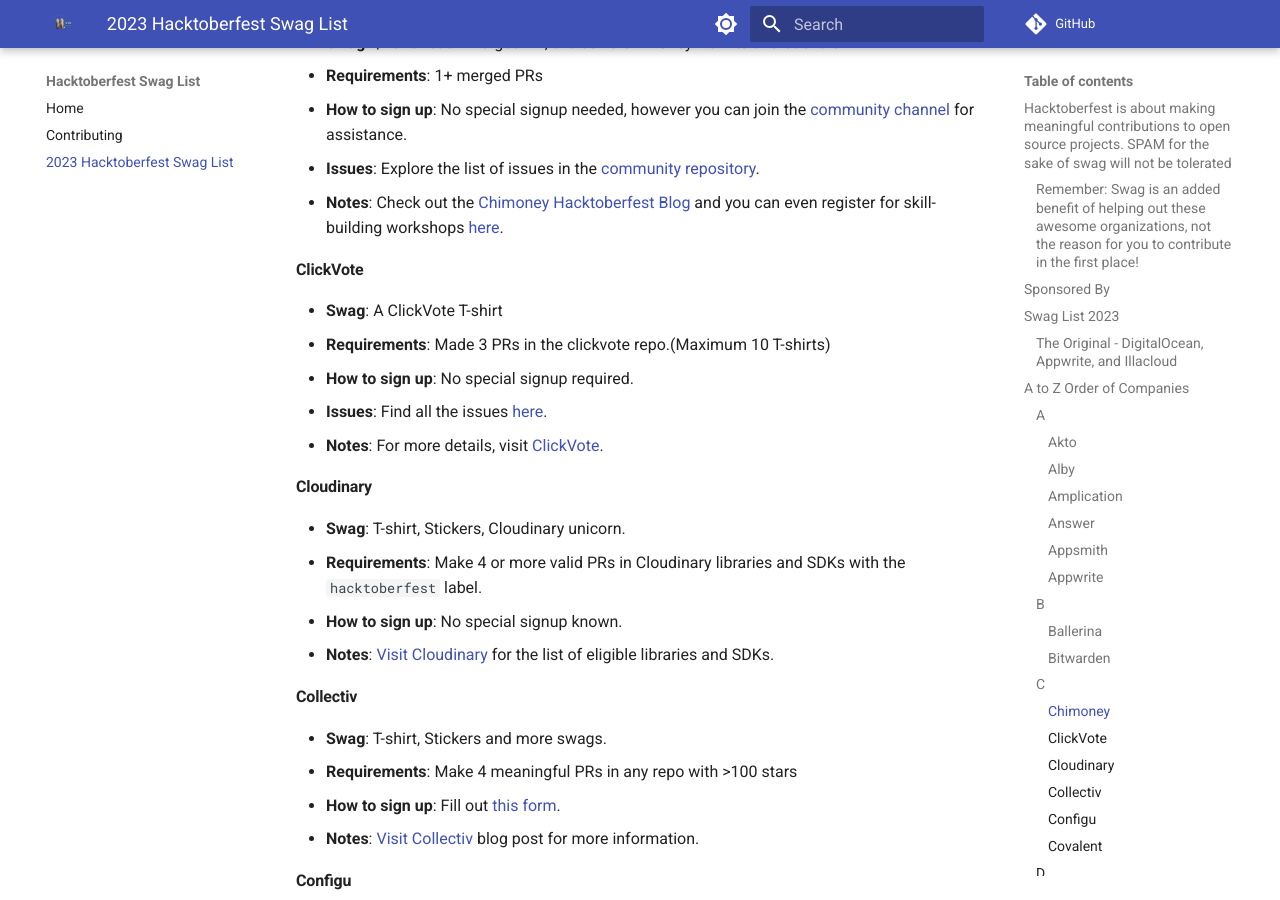
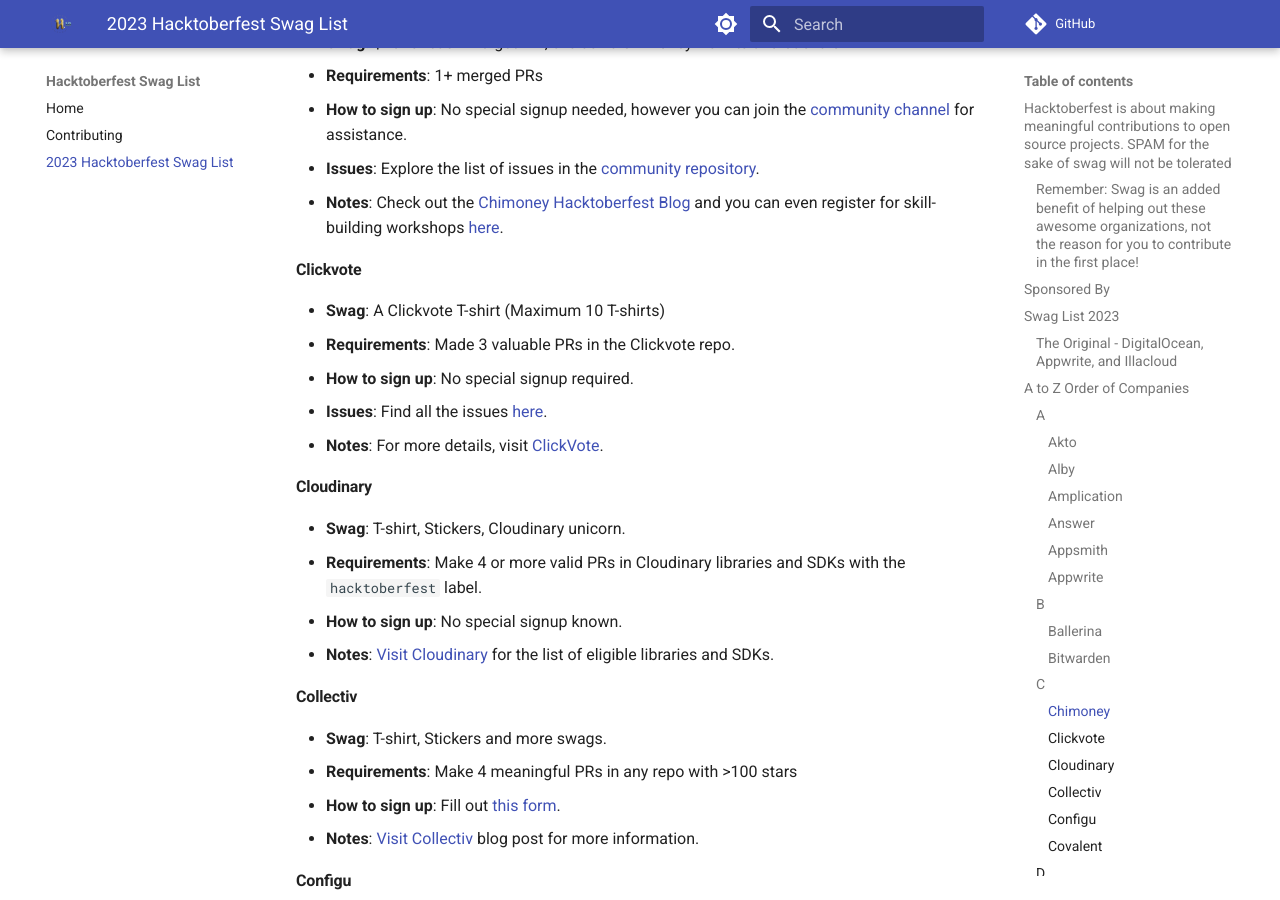
Before and after one commit to crweiner/hacktoberfest-swag-list, an MkDocs documentation site: the page built from docs/list.md, in a window 1280 px wide and 900 px high, scrolled down 4101 px. Built offline with MkDocs 1.6.1 and Material for MkDocs 9.7.7, drawn with Linux system fonts in a browser that asks for light colours; plug-ins that fetch from the network failed and are left out; comment, search, counter and statistics services are not loaded.

Commit message:
Update Clickvote

```diff
--- a/docs/list.md
+++ b/docs/list.md
@@ -133,10 +133,10 @@
 - **Issues**: Explore the list of issues in the [community repository](https://github.com/Chimoney/chimoney-community-projects/issues).
 - **Notes**: Check out the [Chimoney Hacktoberfest Blog](https://chimoney.io/blogs/Join-Chimoney-for-hacktoberfest-2023) and you can even register for skill-building workshops [here](https://forms.gle/KKk8GepQczzn2uMv7).
 
-#### **ClickVote**
+#### **Clickvote**
 
-- **Swag**: A ClickVote T-shirt
-- **Requirements**: Made 3 PRs in the clickvote repo.(Maximum 10 T-shirts)
+- **Swag**: A Clickvote T-shirt (Maximum 10 T-shirts)
+- **Requirements**: Made 3 valuable PRs in the Clickvote repo.
 - **How to sign up**: No special signup required.
 - **Issues**: Find all the issues [here](https://github.com/clickvote/clickvote/issues).
 - **Notes**: For more details, visit [ClickVote](https://github.com/clickvote/clickvote/blob/main/README.md).
```
